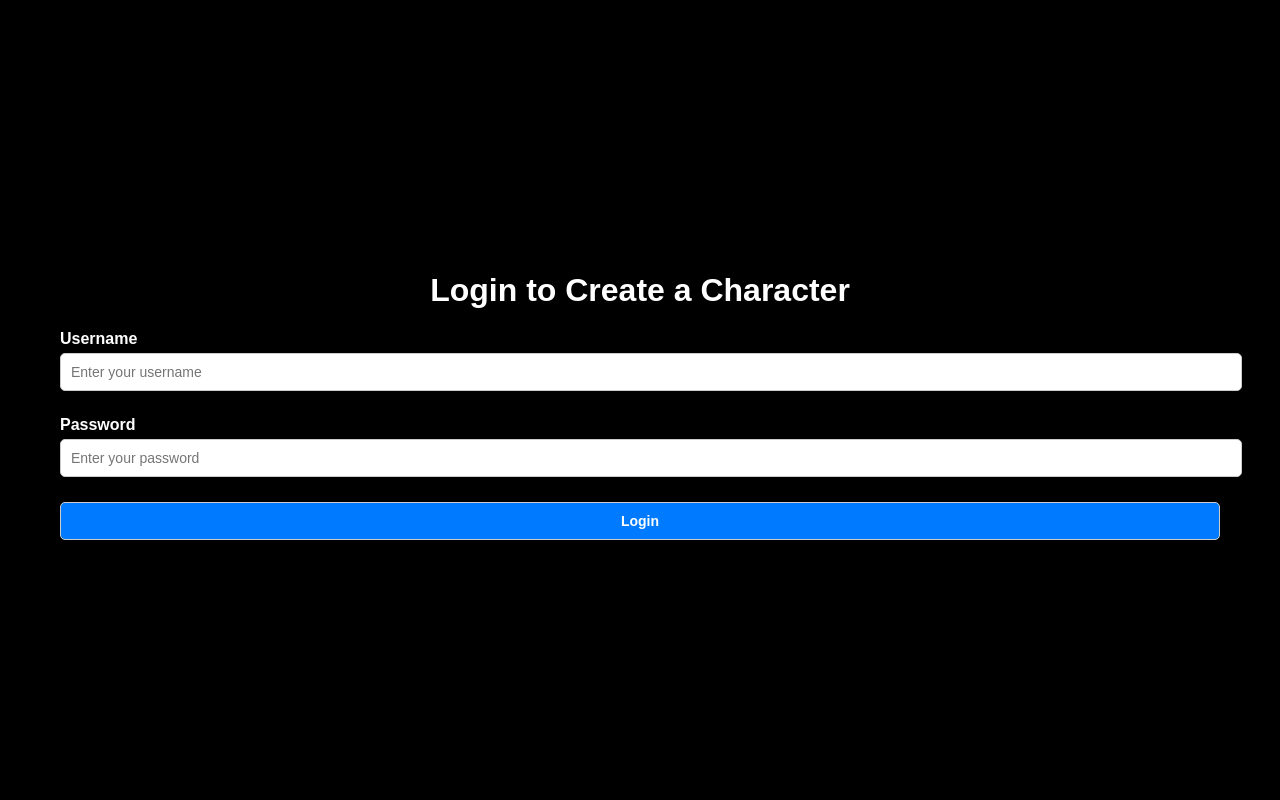
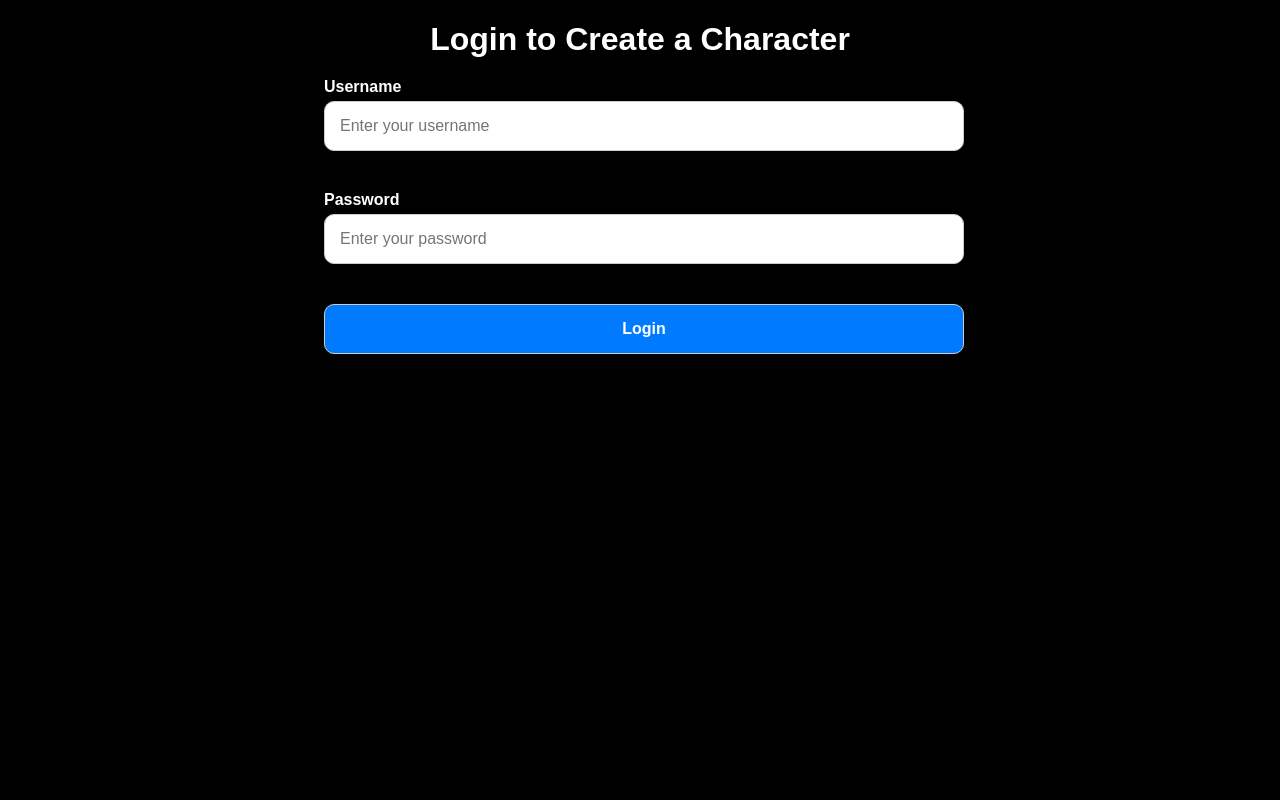
Before and after one commit to Addy-codes/character-generator, a Flask app: page / in a window 1280 px wide. Run offline with Flask 3, Linux system fonts and the light colour scheme; parts of the project's set-up code (start-up, migrations or seed data) failed here and were passed over.

Commit message:
fixed css

```diff
--- a/static/css/styles.css
+++ b/static/css/styles.css
@@ -2,38 +2,32 @@ body {
     font-family: Arial, sans-serif;
     background-color: #000000;
     margin: 0;
-    display: flex;
-    justify-content: center;
-    align-items: center;
-    min-height: 100vh;
+    /* display: flex;
+    justify-content: center; */
+    /* align-items: center; */
+    /* min-height: 100vh; */
+
 }
 
 .container {
     background-color: #000000;
-    padding: 20px;
+    /* padding: 150px; */
     border-radius: 10px;
     box-shadow: 0px 4px 6px rgba(0, 0, 0, 0.1);
-    max-width: 1200px;
-    /* Adjust the maximum width of the container */
+    /* max-width: 1095px; */
     width: 100%;
     box-sizing: border-box;
+    height: 100%;
+    /* border: 1px solid red; */
+
+
+
 }
 
-.content {
-    display: flex;
-    justify-content: space-between;
-}
-
-.character-form-container,
-.right-sidebar {
-    flex: 1;
-    margin: 10px;
-    max-width: 500px;
-    /* Adjust the maximum width of each section */
-}
 
 h1 {
     text-align: center;
+    margin-bottom: 20px;
     color: white;
 }
 
@@ -51,40 +45,124 @@ label {
 input,
 textarea,
 button {
-    width: 100%;
-    padding: 10px;
-    margin-bottom: 10px;
+    width: 140%;
+    padding: 15px;
+    margin-bottom: 25px;
     border: 1px solid #ccc;
-    border-radius: 5px;
-    font-size: 14px;
+    border-radius: 10px;
+    font-size: 16px;
+    box-sizing: border-box;
 }
 
 button {
     background-color: #007bff;
-    color: white;
+    color: #fff;
     cursor: pointer;
     transition: background-color 0.3s;
     font-weight: bold;
+}
+
+.split{
+    width:50%;
+
+}
+#oneline{
+    display: flex;
+    gap: 10px;
 }
 
 button:hover {
     background-color: #0056b3;
 }
 
+.button-form {
+    display: flex;
+    flex-wrap: wrap;
+    justify-content: space-between;
+    margin-bottom: 15px;
+    /* Add margin between the buttons and the next element */
+}
+
+.keep-button
+{
+    width: 50%;
+}
+
+.logout-button {
+    width: 100%;
+    margin-bottom: 50px;
+}
+
+.keep-button:last-child,
+.logout-button button:last-child {
+    margin-right: 0;
+    /* Remove margin-right for the last button in the row */
+}
+
+.preview-box {
+    margin-top: 20px;
+}
+
 #imagePreview {
     max-width: 100%;
-    height: auto;
+    max-height: 200px;
+    margin-top: 10px;
 }
 
 .responsive-image {
     max-width: 100%;
-    height: auto;
+    max-height: 400px;
+    margin-bottom: 30px;
+    border-radius: 5px;
+}
+
+/* .generated-image {
+    padding: 20px;
+    height: 400px;
+    align-self: baseline;
+    overflow: hidden;
+} */
+
+.generated-image img {
+    width: 100%;
+    height: 100%;
+    object-fit: contain;
 }
 
 .generated-image-container {
-    margin-top: 20px;
+    margin-top: 24px;
+    position: relative;
     background-color: white;
-    padding: 20px;
-    border-radius: 5px;
+    padding: 10px;
+    border-radius: 10px;
     box-shadow: 0px 4px 6px rgba(0, 0, 0, 0.1);
+    margin-bottom: 10px;
+    /* width: 300px; */
+    height: 379px;
+    width: 363px;
 }
+
+.generated-image {
+    position: relative;
+}
+
+.generated-image img {
+    width: 100%;
+    height: 100%;
+    object-fit: cover;
+}
+.content{
+    display: flex;
+    /* border: 2px solid blue; */
+    gap: 20%;
+    padding: 30px;
+    align-items: center;
+    justify-content: center;
+}
+
+
+
+.logininput{
+    width: 50%;
+    margin-left: 324px;
+}
--- a/templates/index.html
+++ b/templates/index.html
@@ -10,23 +10,23 @@
 </head>
 
 <body>
-    <div class="container">
+    <div class="container1">
         <h1>Login to Create a Character</h1>
 
         {% if message %}
-        <p style="color: red;">{{ message }}</p>
+        <p style="color: red;" class="logininput">{{ message }}</p>
         {% endif %}
 
         <form id="loginForm" action="{{ url_for('login') }}" method="post">
             <div class="form-group">
-                <label for="username">Username</label>
-                <input type="text" id="username" name="username" placeholder="Enter your username" required>
+                <label for="username" class="logininput">Username</label>
+                <input type="text" id="username" name="username" placeholder="Enter your username" class="logininput"  required>
             </div>
             <div class="form-group">
-                <label for="password">Password</label>
-                <input type="password" id="password" name="password" placeholder="Enter your password" required>
+                <label for="password" class="logininput">Password</label>
+                <input type="password" id="password" name="password" placeholder="Enter your password" class="logininput" required>
             </div>
-            <button type="submit">Login</button>
+            <button type="submit" class="logininput">Login</button>
         </form>
     </div>
 </body>
```
